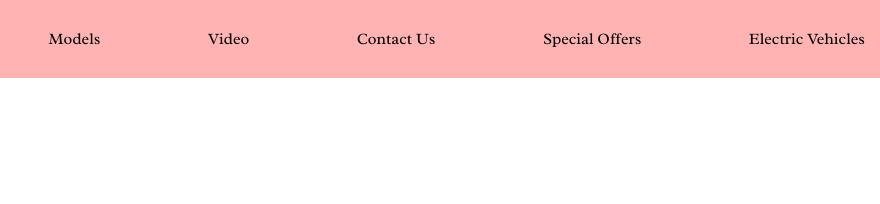
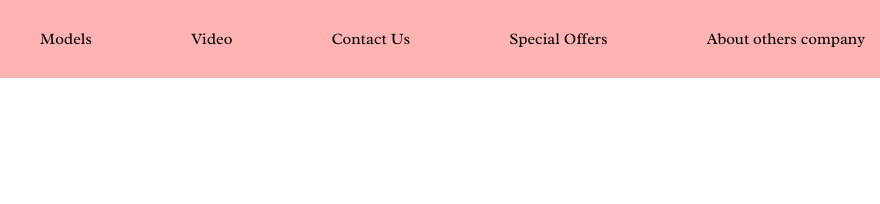
Before and after one commit to 2pasha/web_js, a plain HTML site: page Сайт v.3.0/models.html in a window 1280 px wide. Shown: the full height of the page, 400-1280 px from the left. Drawn offline with Linux system fonts and the light colour scheme.

Commit message:
Update models.html

```diff
--- a/Сайт v.3.0/models.html
+++ b/Сайт v.3.0/models.html
@@ -16,7 +16,7 @@
                 <a href="/video.html" class="nav">Video</a>
                 <a href="" class="nav">Contact Us</a>
                 <a href="" class="nav">Special Offers</a>
-                <a href="" class="nav">Electric Vehicles</a>
+                <a href="/otherCompany.html" class="nav">About others company</a>
         </div>
     </header>
     <div class="list">
```
